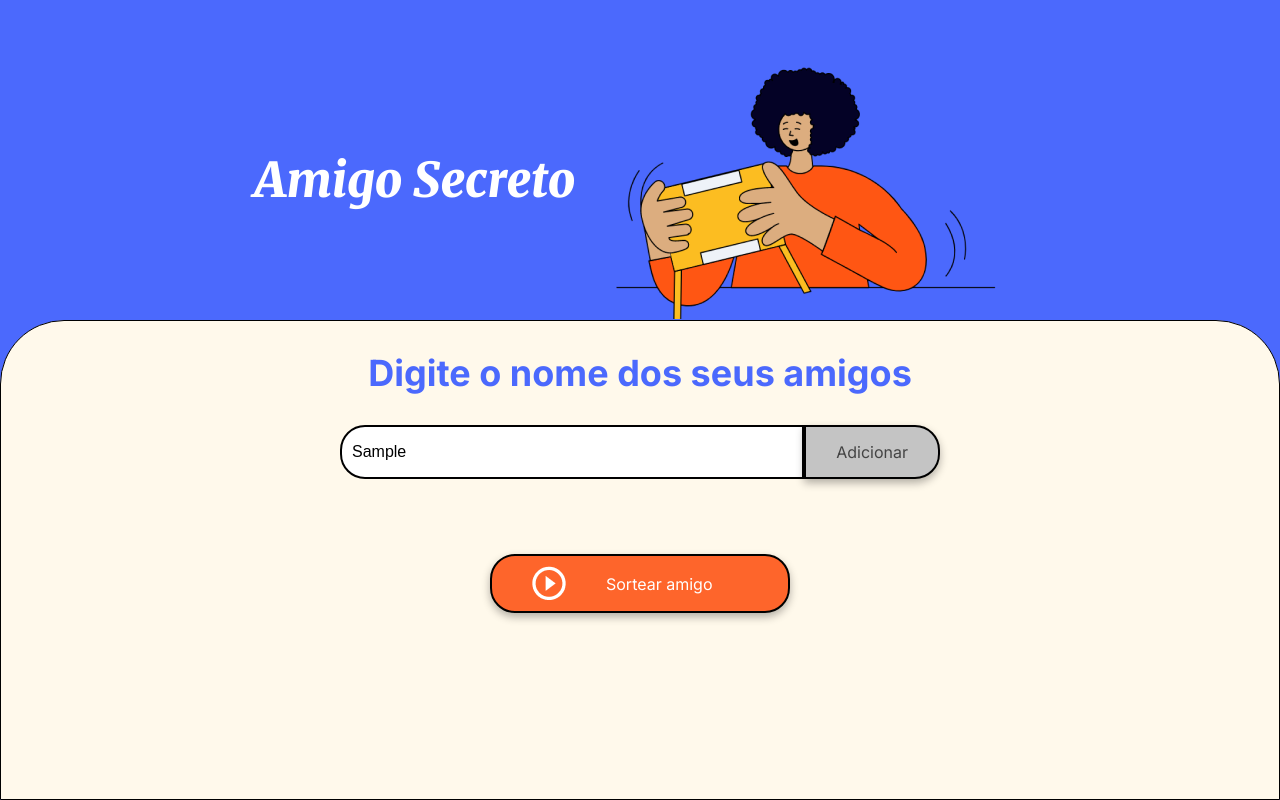
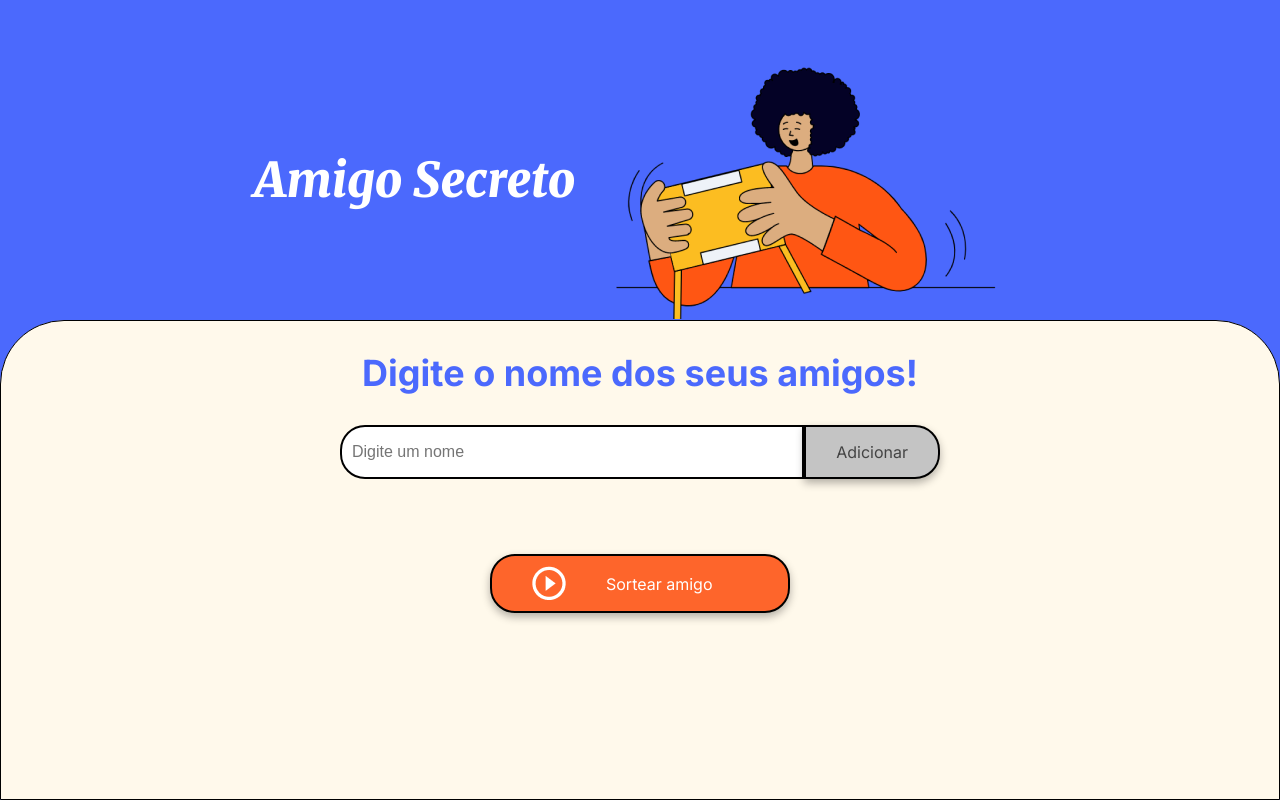
Before and after one commit to MarcosBertucci/Challenge-Alura-Amigo-Secreto, a plain HTML site: page index.html in a window 1280 px wide. Both pictures are taken after typing "Sample" into the empty fields and a click on the button "Adicionar". Drawn offline with Linux system fonts and the light colour scheme.

Commit message:
Alterando o commit

```diff
--- a/app.js
+++ b/app.js
@@ -1,2 +1,19 @@
-//O principal objetivo deste desafio é fortalecer suas habilidades em lógica de programação. Aqui você deverá desenvolver a lógica para resolver o problema.
-// atualizando o arquivo para subir no git hub;
+// by Marcos Bertucci
+let amigos = [];
+
+function adicionarAmigo() {
+    let inserirAmigo = document.querySelector('input');
+    let nomeDoAmigo = inserirAmigo.value;
+    if (nomeDoAmigo === ""){
+        alert('Por favor, insira um nome!');
+    } else {
+        amigos.push(nomeDoAmigo);
+    };
+inserirAmigo.value = "";
+};
+adicionarAmigo();
+
+let li = document.querySelector('ul')
+function listarAmigos(){
+    li.innerHTML = "";
+}
--- a/index.html
+++ b/index.html
@@ -18,7 +18,7 @@
         </header>
 
         <section class="input-section">
-            <h2 class="section-title">Digite o nome dos seus amigos</h2>
+            <h2 class="section-title">Digite o nome dos seus amigos!</h2>
             <div class="input-wrapper">
                 <input type="text" id="amigo" class="input-name" placeholder="Digite um nome">
                 <button class="button-add" onclick="adicionarAmigo()">Adicionar</button>
```
